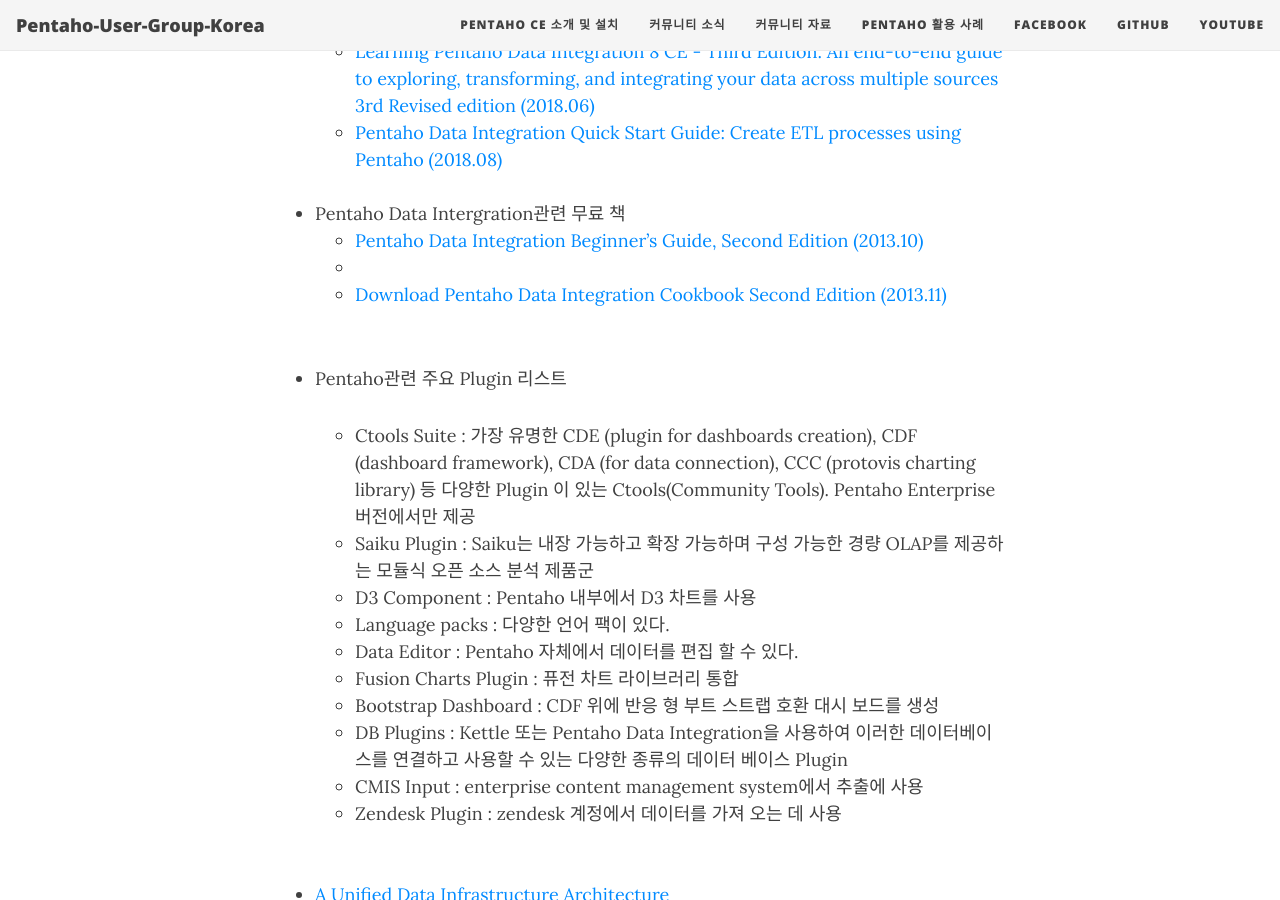
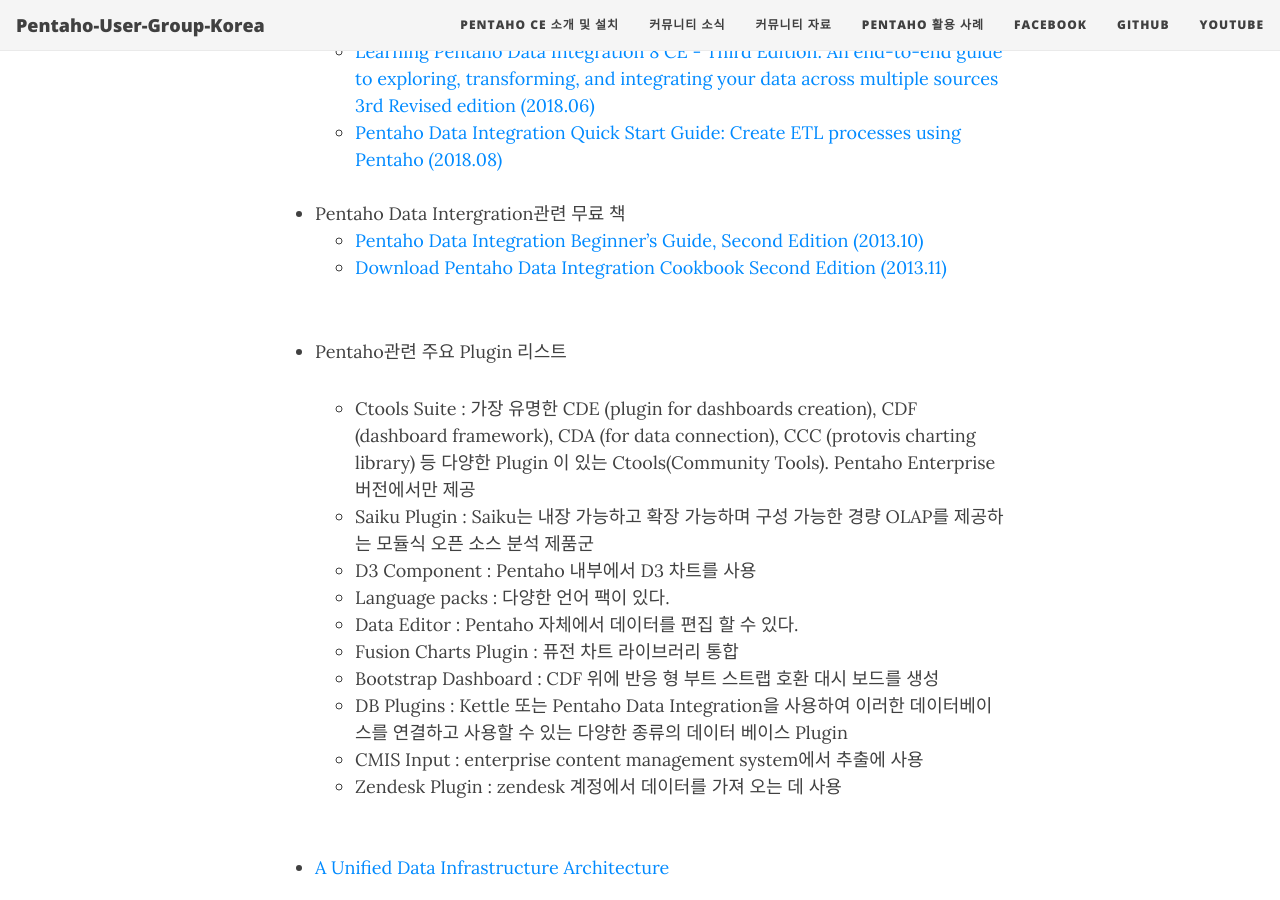
Before and after one commit to Pentaho-User-Group-Korea/Pentaho-User-Group-Korea.github.io, a Jekyll site: the page built from reference.md, in a window 1280 px wide and 900 px high, scrolled down 3086 px. Built offline with Jekyll 4.4.1, drawn with Linux system fonts in a browser that asks for light colours; nearby versions of some CDN libraries.

Commit message:
Update reference.md

```diff
--- a/reference.md
+++ b/reference.md
@@ -90,7 +90,7 @@ title: 커뮤니티 자료
 <br/>
 * Pentaho Data Intergration관련 무료 책
   * [Pentaho Data Integration Beginner's Guide, Second Edition (2013.10)](https://github.com/happyapple668/gavin-repo/blob/master/books/BI/Kettle/Pentaho%20Data%20Integration%20Beginner's%20Guide%2C%20Second%20Edition.pdf?fbclid=IwAR1zP9-fQ_4Qp8jvlXg00KQDnv7reLwdoi1DzHcQWAd7e11X66_4HTOLORY)
-  *
+<br/>
   * [Download Pentaho Data Integration Cookbook Second Edition (2013.11)](https://vdoc.pub/download/pentaho-data-integration-cookbook-second-edition-6hffm1n6m4e0?fbclid=IwAR2w6SCadVllFOSZUvfRPST-0URKpl7LKuG6ruiErwoohH1v5Z-bECz8CtU)
 <br/>
 <br/>
```
